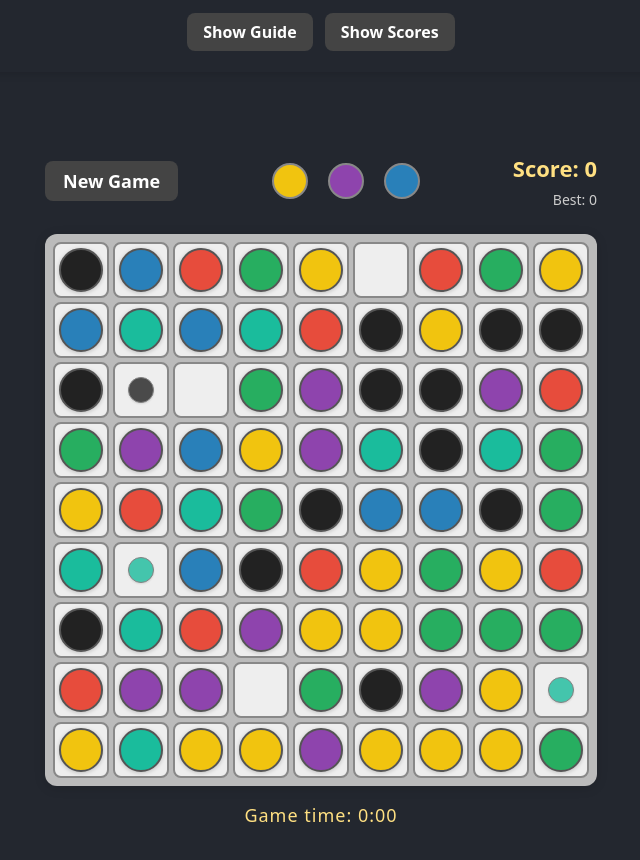
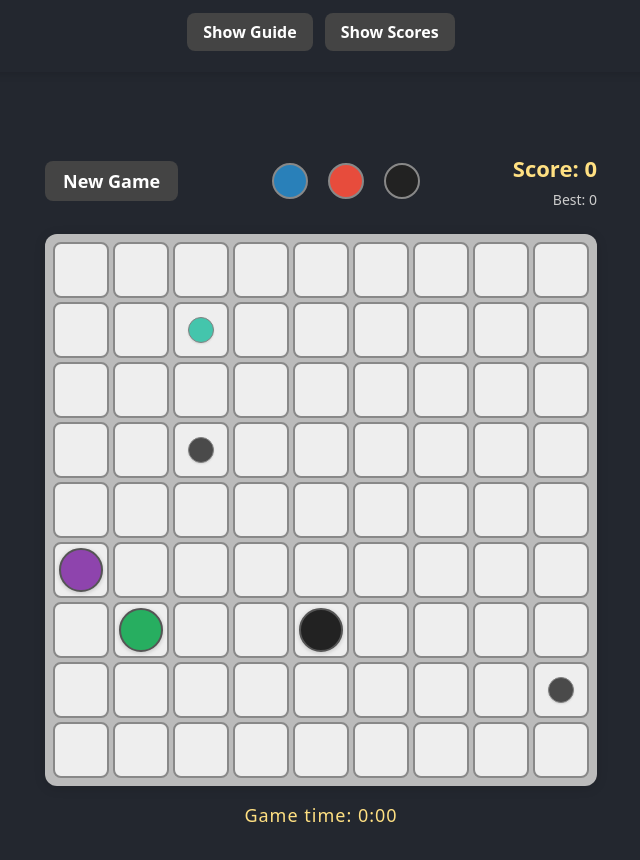
Before and after one commit to janschupke/lines, a React (Vite) app: page / in a window 1280 px wide. Shown: the top 860 px of the page, without its empty margins (319-959 px from the left). Built offline with nearby package versions, Linux system fonts and the light colour scheme.

Commit message:
Unbreak the game

```diff
--- a/src/components/Board.tsx
+++ b/src/components/Board.tsx
@@ -89,17 +89,17 @@ const popBall = keyframes`
   }
 `;
 
-const BallSpan = styled.span<{color: BallColor; active: boolean; popping?: boolean}>`
+const BallSpan = styled.span<{color: BallColor; $active: boolean; $popping?: boolean}>`
   display: block;
   width: ${BALL_SIZE}px;
   height: ${BALL_SIZE}px;
   border-radius: 50%;
   background: ${props => colorMap[props.color]};
   border: 2px solid #555;
-  box-shadow: ${props => props.active ? '0 0 8px 2px #ffe082' : '0 1px 4px #0003'};
+  box-shadow: ${props => props.$active ? '0 0 8px 2px #ffe082' : '0 1px 4px #0003'};
   animation: ${moveBall} 0.25s cubic-bezier(0.4, 0.2, 0.2, 1);
-  ${props => props.active && highlightGlow}
-  ${props => props.popping && css`
+  ${props => props.$active && highlightGlow}
+  ${props => props.$popping && css`
     animation: ${popBall} 0.3s cubic-bezier(0.4, 0.2, 0.2, 1);
     z-index: 2;
   `}
@@ -149,7 +149,7 @@ const Board: React.FC<BoardProps> = ({ board, onCellClick, children, movingBall,
             tabIndex={0}
           >
             {cell.ball && !hideBall && (
-              <BallSpan color={cell.ball.color} active={cell.active} popping={popping} title={cell.ball.color} />
+              <BallSpan color={cell.ball.color} $active={cell.active} $popping={popping} title={cell.ball.color} />
             )}
             {!cell.ball && cell.incomingBall && (
               <IncomingBallSpan color={cell.incomingBall.color} title={`Preview: ${cell.incomingBall.color}`} />
--- a/src/components/Game.tsx
+++ b/src/components/Game.tsx
@@ -337,25 +337,18 @@ const Game: React.FC<GameProps> = ({ showGuide, showHighScores, initialBoard, in
       // Use provided initial board and preview balls
       return placePreviewBalls(initialBoard, initialNextBalls);
     }
-    // For testing: fill all but 6 cells
-    const emptyCells = 6;
+    // Start with empty board, add 3 real balls, then add 3 incoming preview balls
     const board = createEmptyBoard();
-    const allPositions = [];
-    for (let y = 0; y < BOARD_SIZE; y++) for (let x = 0; x < BOARD_SIZE; x++) allPositions.push([x, y]);
-    for (let i = allPositions.length - 1; i > 0; i--) {
-      const j = Math.floor(Math.random() * (i + 1));
-      [allPositions[i], allPositions[j]] = [allPositions[j], allPositions[i]];
-    }
-    const emptyPositions = new Set(allPositions.slice(0, emptyCells).map(([x, y]) => `${x},${y}`));
-    for (let y = 0; y < BOARD_SIZE; y++) {
-      for (let x = 0; x < BOARD_SIZE; x++) {
-        if (!emptyPositions.has(`${x},${y}`)) {
-          board[y][x].ball = { color: getRandomColor() };
-        }
-      }
-    }
+    const initialBalls = getRandomNextBalls(BALLS_PER_TURN);
+    // Place 3 real balls on the board
+    const positions = getRandomEmptyCells(board, BALLS_PER_TURN);
+    const boardWithRealBalls = board.map(row => row.map(cell => ({ ...cell })));
+    positions.forEach(([x, y], i) => {
+      boardWithRealBalls[y][x].ball = { color: initialBalls[i] };
+    });
+    // Add 3 incoming preview balls
     const initialNext = getRandomNextBalls(BALLS_PER_TURN);
-    return placePreviewBalls(board, initialNext);
+    return placePreviewBalls(boardWithRealBalls, initialNext);
   });
   const [score, setScore] = useState(0);
   const [selected, setSelected] = useState<{x: number, y: number} | null>(null);
@@ -637,30 +630,19 @@ const Game: React.FC<GameProps> = ({ showGuide, showHighScores, initialBoard, in
     return () => { if (animationRef.current) clearTimeout(animationRef.current); };
   }, [movingBall, movingStep]);
 
-  // Start new game with random balls and preview
+  // Start new game with 3 real balls and 3 incoming preview balls
   const startNewGame = () => {
-    // For testing: fill all but 6 cells
-    const emptyCells = 6;
     const board = createEmptyBoard();
-    // Fill all but 6 random cells
-    const allPositions = [];
-    for (let y = 0; y < BOARD_SIZE; y++) for (let x = 0; x < BOARD_SIZE; x++) allPositions.push([x, y]);
-    // Shuffle and pick empty cells
-    for (let i = allPositions.length - 1; i > 0; i--) {
-      const j = Math.floor(Math.random() * (i + 1));
-      [allPositions[i], allPositions[j]] = [allPositions[j], allPositions[i]];
-    }
-    const emptyPositions = new Set(allPositions.slice(0, emptyCells).map(([x, y]) => `${x},${y}`));
-    for (let y = 0; y < BOARD_SIZE; y++) {
-      for (let x = 0; x < BOARD_SIZE; x++) {
-        if (!emptyPositions.has(`${x},${y}`)) {
-          board[y][x].ball = { color: getRandomColor() };
-        }
-      }
-    }
-    // Place preview balls as usual
+    const initialBalls = getRandomNextBalls(BALLS_PER_TURN);
+    // Place 3 real balls on the board
+    const positions = getRandomEmptyCells(board, BALLS_PER_TURN);
+    const boardWithRealBalls = board.map(row => row.map(cell => ({ ...cell })));
+    positions.forEach(([x, y], i) => {
+      boardWithRealBalls[y][x].ball = { color: initialBalls[i] };
+    });
+    // Add 3 incoming preview balls
     const initialNext = getRandomNextBalls(BALLS_PER_TURN);
-    const boardWithPreview = placePreviewBalls(board, initialNext);
+    const boardWithPreview = placePreviewBalls(boardWithRealBalls, initialNext);
     setBoard(boardWithPreview);
     setScore(0);
     setSelected(null);
```
Also changed, not shown: vercel.json.
